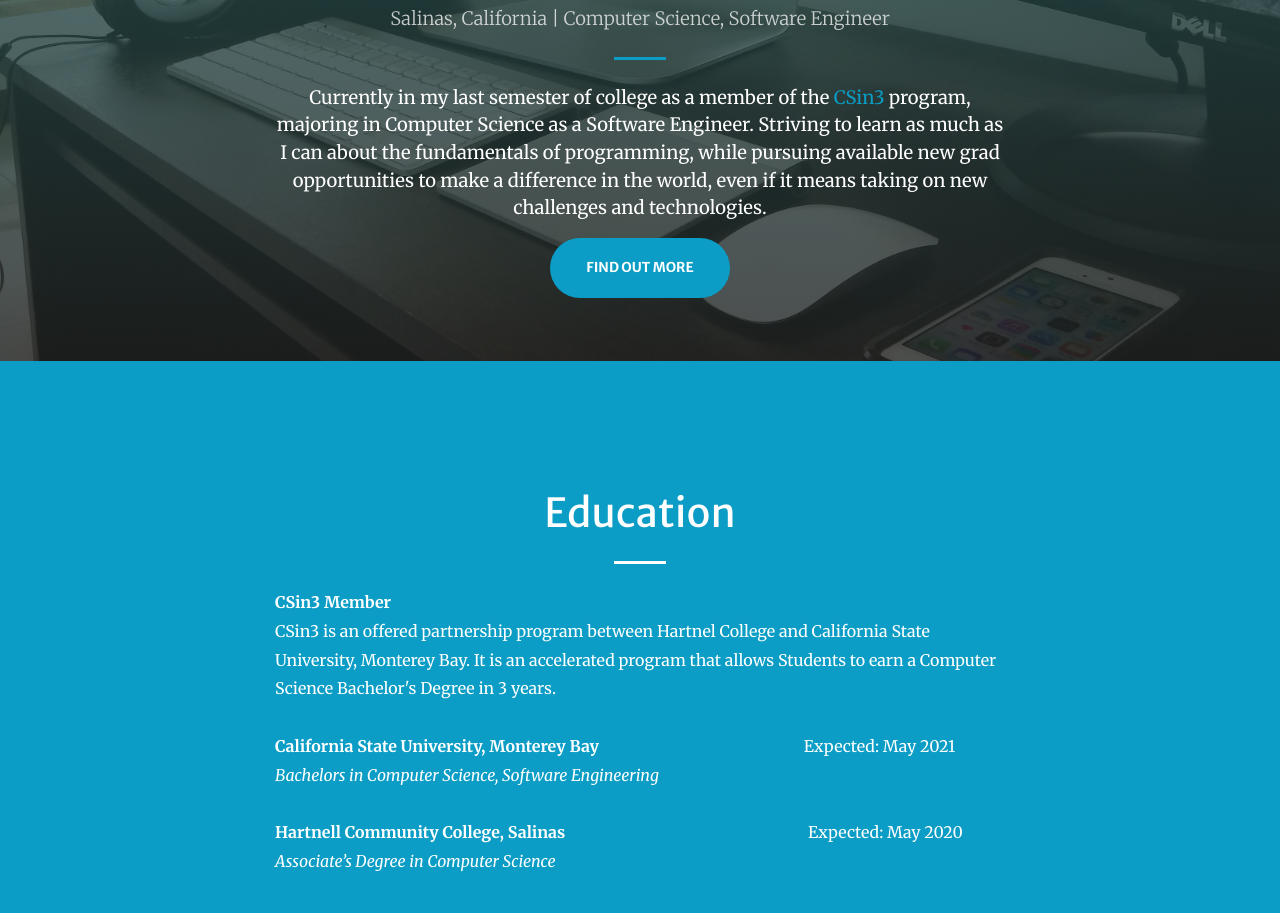
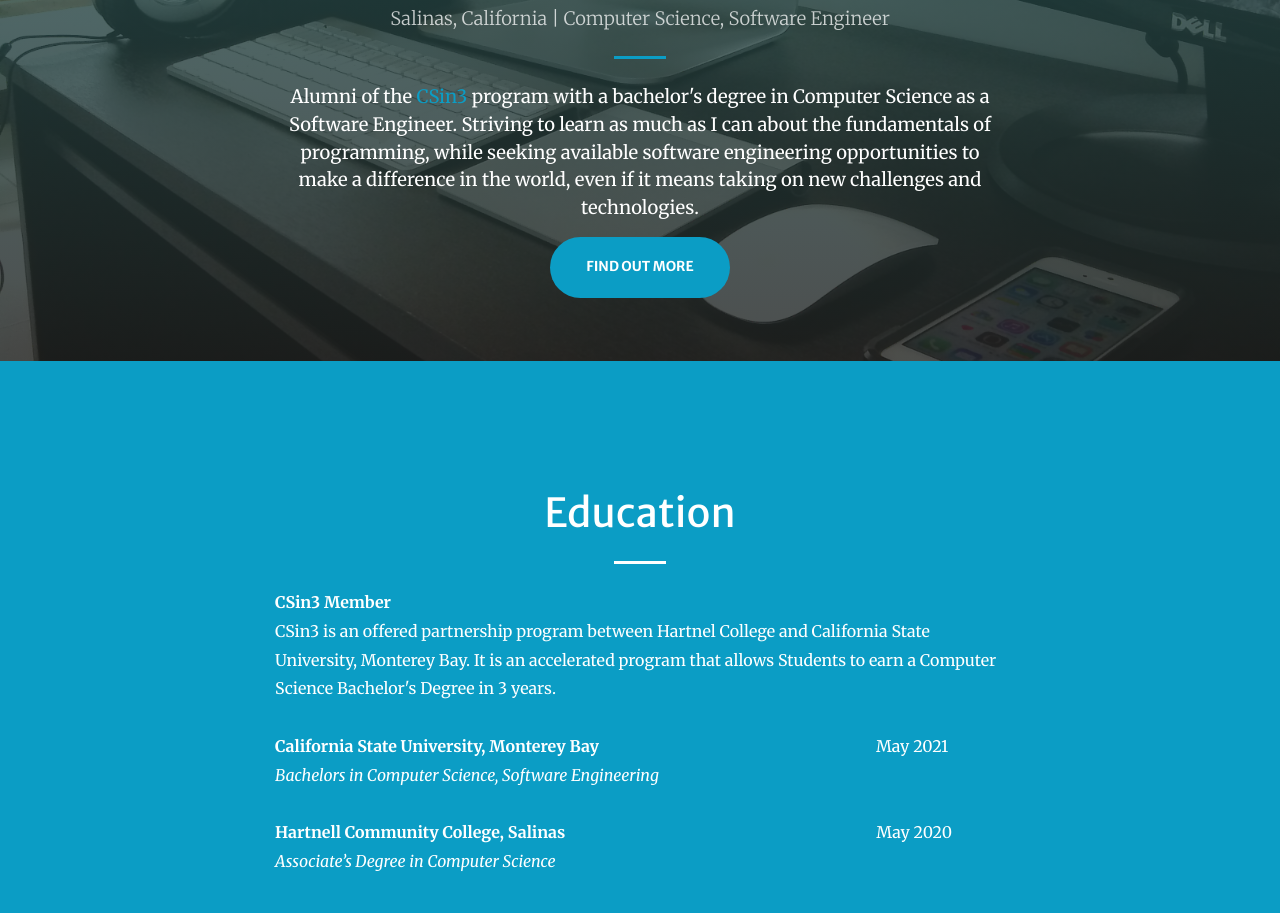
Before and after one commit to JesusGo115/Portfolio, a website with bundled scripts: page index.html in a window 1280 px wide. Shown: the part 439-1352 px from the top of the page. Built offline with nearby package versions, Linux system fonts and the light colour scheme.

Commit message:
Updated website with more accurate information

```diff
--- a/index.html
+++ b/index.html
@@ -5,7 +5,7 @@
 
   <meta charset="utf-8">
 
-  <link rel="icon" type="image/jpg" href="img/Jesus3.jpg">
+  <link rel="icon" type="image/jpg" href="img/Chuy_Gomez.jpg">
 
   <meta name="viewport" content="width=device-width, initial-scale=1, shrink-to-fit=no">
   <meta name="description" content="">
@@ -67,18 +67,17 @@
     <div class="container h-100">
       <div class="row h-100 align-items-center justify-content-center text-center">
         <div class="col-lg-10 align-self-end">
-          <img class="img-profile" src="img/Jesus3.jpg">
+          <img class="img-profile" src="img/Chuy_Gomez.jpg">
           <h1 class="text-uppercase text-white font-weight-bold">Jesus Gomez</h1>
           <p class="text-white-75 font-weight-light">Salinas, California | Computer Science, Software Engineer</p>
           <hr class="divider my-4">
         </div>
         <div class="col-lg-8 align-self-baseline">
-          <p class="text-white font-weight-normal">Currently in my last semester of
-          college as a member of the
+          <p class="text-white font-weight-normal">Alumni of the
           <a href="https://csin3.com/" target="_blank">CSin3</a>
-           program, majoring in Computer Science as a Software Engineer.
+          program with a bachelor's degree in Computer Science as a Software Engineer.
           Striving to learn as much as I can about the fundamentals of programming, while
-          pursuing available new grad opportunities to make a difference in the world,
+          seeking available software engineering opportunities to make a difference in the world,
           even if it means taking on new challenges and technologies.</p>
           <a class="btn btn-primary btn-xl js-scroll-trigger" href="#education">Find Out More</a>
         </div>
@@ -110,10 +109,10 @@
            <br>
             <b>California State University, Monterey Bay</b>
             &nbsp;&nbsp;&nbsp;&nbsp;&nbsp;&nbsp;&nbsp;
-           &nbsp;&nbsp;&nbsp;&nbsp;&nbsp;&nbsp;&nbsp;&nbsp;
-           &nbsp;&nbsp;&nbsp;&nbsp;&nbsp;&nbsp;&nbsp;&nbsp;&nbsp;&nbsp;
-           &nbsp;&nbsp;&nbsp;&nbsp; &nbsp;&nbsp;&nbsp;&nbsp; &nbsp;&nbsp;&nbsp;&nbsp;
-           &nbsp;&nbsp;&nbsp;&nbsp; &nbsp;&nbsp;&nbsp;&nbsp; Expected: May 2021
+           &nbsp;&nbsp;&nbsp;&nbsp;&nbsp;&nbsp;&nbsp;&nbsp;&nbsp;&nbsp;&nbsp;&nbsp;
+           &nbsp;&nbsp;&nbsp;&nbsp;&nbsp;&nbsp;&nbsp;&nbsp;&nbsp;&nbsp;&nbsp;&nbsp;&nbsp;&nbsp;
+           &nbsp;&nbsp;&nbsp;&nbsp; &nbsp;&nbsp;&nbsp;&nbsp; &nbsp;&nbsp;&nbsp;&nbsp;&nbsp;&nbsp;
+           &nbsp;&nbsp;&nbsp;&nbsp; &nbsp;&nbsp;&nbsp;&nbsp; &nbsp;&nbsp;&nbsp;&nbsp;&nbsp;&nbsp;&nbsp;&nbsp; May 2021
            <span class="font-italic"> Bachelors in Computer Science, Software Engineering </span>
            &nbsp;&nbsp;&nbsp;&nbsp;&nbsp;&nbsp;&nbsp;
            &nbsp;&nbsp;&nbsp;&nbsp;&nbsp;&nbsp;&nbsp;&nbsp;
@@ -124,11 +123,11 @@
            <br>
             <b>Hartnell Community College, Salinas</b>
             &nbsp;&nbsp;&nbsp;&nbsp;&nbsp;&nbsp;&nbsp;
-           &nbsp;&nbsp;&nbsp;&nbsp;&nbsp;&nbsp;&nbsp;&nbsp;
-           &nbsp;&nbsp;&nbsp;&nbsp;&nbsp;&nbsp;&nbsp;&nbsp;
-           &nbsp;&nbsp;&nbsp;&nbsp; &nbsp;&nbsp;&nbsp;&nbsp; &nbsp;
+           &nbsp;&nbsp;&nbsp;&nbsp;&nbsp;&nbsp;&nbsp;&nbsp;&nbsp;&nbsp;&nbsp;&nbsp;
+           &nbsp;&nbsp;&nbsp;&nbsp;&nbsp;&nbsp;&nbsp;&nbsp;&nbsp;&nbsp;&nbsp;&nbsp;
+           &nbsp;&nbsp;&nbsp;&nbsp; &nbsp;&nbsp;&nbsp;&nbsp; &nbsp;&nbsp;&nbsp;&nbsp;&nbsp;
            &nbsp;&nbsp;&nbsp;&nbsp; &nbsp;&nbsp;&nbsp;&nbsp; &nbsp;&nbsp;&nbsp;&nbsp;
-           &nbsp;&nbsp;&nbsp;&nbsp; &nbsp;&nbsp;&nbsp;&nbsp; Expected: May 2020
+           &nbsp;&nbsp;&nbsp;&nbsp; &nbsp;&nbsp;&nbsp;&nbsp; &nbsp;&nbsp; &nbsp;&nbsp; May 2020
            <span class="font-italic"> Associate’s Degree in Computer Science </span>
            &nbsp;&nbsp;&nbsp;&nbsp;&nbsp;&nbsp;&nbsp;
            &nbsp;&nbsp;&nbsp;&nbsp;&nbsp;&nbsp;&nbsp;&nbsp;
@@ -158,7 +157,7 @@
 
           <b>Technical Skills</b>
           <br>
-           C++, Java, HTML, CSS, Python, GitHub, SQL, PostgreSQL
+            Python, Java, C++, HTML, CSS, Javascript, Github, SQL, PostgreSQL
            <br>
            <br>
             <b>Relevant Coursework</b>
@@ -166,7 +165,7 @@
             Programming in C++, Physics of Computing, Calculus 1 and 2,
             Linear Algebra, Mobile App Design, Data Structures, Mathematics for Computing,
             Discrete Mathematics, Design & Analysis of Algorithms, Internet Programming,
-            Software Design in Java, Operating Systems, Intro to Databases
+            Software Design in Java, Operating Systems, Intro to Databases, Computer Networks, IOS Development
            <br>
            <br>
             <b>Fluent Languages</b>
@@ -181,7 +180,7 @@
             <br>
             <b>Interest</b>
             <br>
-            Back-end Developer or Technical Consultant
+            Back-end or full-stack developer, as well as technical consultant if applicable
           </p>
         </div>
 
```
Also changed, not shown: img/Chuy_Gomez.jpg (added).
